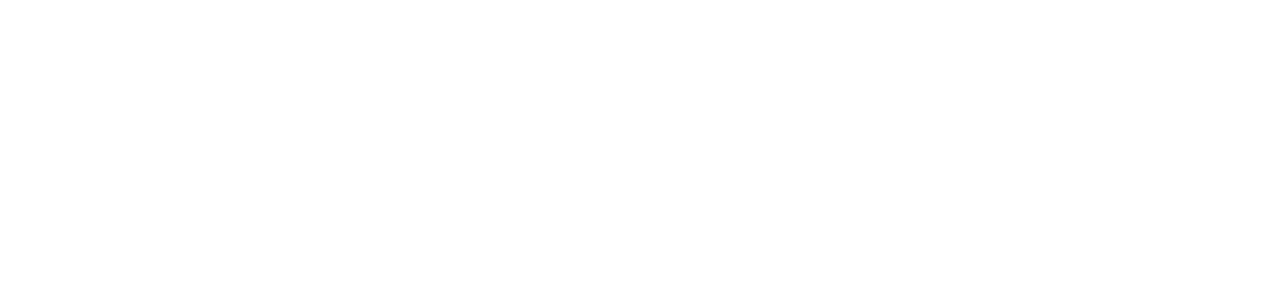
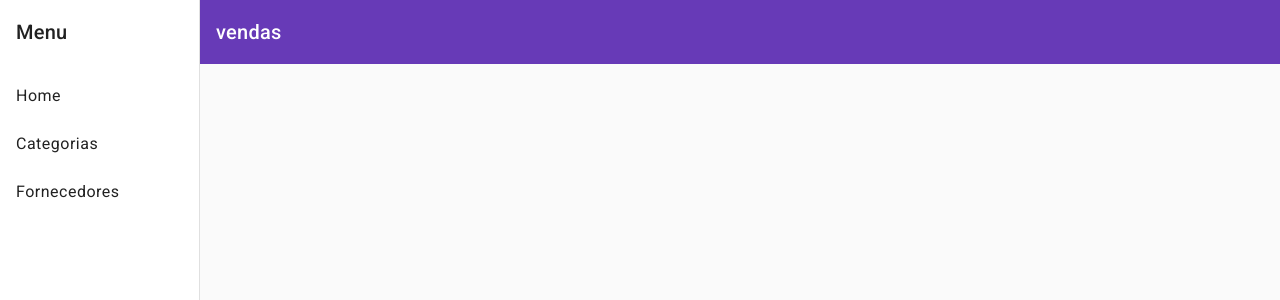
Before and after one commit to jcn-bona/vendas, an Angular app: page / in a window 1280 px wide. Shown: the top 300 px of the page. Built offline with nearby package versions, Linux system fonts and the light colour scheme.

Commit message:
separando menu

```diff
--- a/src/app/app.component.html
+++ b/src/app/app.component.html
@@ -1 +1,2 @@
-<router-outlet />
+  <app-home></app-home>
+  <router-outlet></router-outlet>
--- /dev/null
+++ b/src/app/home/home.component.css
@@ -0,0 +1,17 @@
+.sidenav-container {
+  height: 100%;
+}
+
+.sidenav {
+  width: 200px;
+}
+
+.sidenav .mat-toolbar {
+  background: inherit;
+}
+
+.mat-toolbar.mat-primary {
+  position: sticky;
+  top: 0;
+  z-index: 1;
+}
--- /dev/null
+++ b/src/app/home/home.component.html
@@ -0,0 +1,26 @@
+<mat-sidenav-container class="sidenav-container">
+  <mat-sidenav #drawer class="sidenav" fixedInViewport
+      [attr.role]="(isHandset$ | async) ? 'dialog' : 'navigation'"
+      [mode]="(isHandset$ | async) ? 'over' : 'side'"
+      [opened]="(isHandset$ | async) === false">
+    <mat-toolbar>Menu</mat-toolbar>
+    <mat-nav-list>
+      <app-menu></app-menu>
+    </mat-nav-list>
+  </mat-sidenav>
+  <mat-sidenav-content>
+    <mat-toolbar color="primary">
+      @if (isHandset$ | async) {
+        <button
+          type="button"
+          aria-label="Toggle sidenav"
+          mat-icon-button
+          (click)="drawer.toggle()">
+          <mat-icon aria-label="Side nav toggle icon">menu</mat-icon>
+        </button>
+      }
+      <span>vendas</span>
+    </mat-toolbar>
+    <!-- Add Content Here -->
+  </mat-sidenav-content>
+</mat-sidenav-container>
--- /dev/null
+++ b/src/app/home/home.component.ts
@@ -0,0 +1,34 @@
+import { Component, inject } from '@angular/core';
+import { BreakpointObserver, Breakpoints } from '@angular/cdk/layout';
+import { AsyncPipe } from '@angular/common';
+import { MatToolbarModule } from '@angular/material/toolbar';
+import { MatButtonModule } from '@angular/material/button';
+import { MatSidenavModule } from '@angular/material/sidenav';
+import { MatListModule } from '@angular/material/list';
+import { MatIconModule } from '@angular/material/icon';
+import { Observable } from 'rxjs';
+import { map, shareReplay } from 'rxjs/operators';
+import { MenuComponent } from '../menu/menu.component';
+
+@Component({
+    selector: 'app-home',
+    templateUrl: './home.component.html',
+    styleUrl: './home.component.css',
+    standalone: true,
+    imports: [
+        MatToolbarModule,
+        MatButtonModule,
+        MatSidenavModule,
+        MatListModule,
+        MatIconModule,
+        AsyncPipe,
+        MenuComponent
+    ]
+})
+export class HomeComponent {
+
+  private breakpointObserver = inject(BreakpointObserver);
+
+  isHandset$: Observable<boolean> = this.breakpointObserver.observe(Breakpoints.Handset)
+    .pipe(map(result => result.matches), shareReplay());
+}
--- /dev/null
+++ b/src/app/menu/menu.component.ts
@@ -0,0 +1,36 @@
+import { Component } from '@angular/core';
+import { MatListModule } from '@angular/material/list';
+
+interface MenuItems {
+  path: string;
+  label: string;
+}
+
+@Component({
+  selector: 'app-menu',
+  standalone: true,
+  imports: [MatListModule],
+  template: `
+    @for (item of menuItems; track item.path) {
+      <a mat-list-item [href]="item.path">{{ item.label }}</a>
+    }
+  `,
+  styles: ``
+})
+export class MenuComponent {
+
+  menuItems: Array<MenuItems> = [
+    {
+      path: '/',
+      label: 'Home'
+    },
+    {
+      path: '/categorias',
+      label: 'Categorias'
+    },
+    {
+      path: '/fornecedores',
+      label: 'Fornecedores'
+    }
+  ]
+}
--- a/tsconfig.json
+++ b/tsconfig.json
@@ -1,7 +1,7 @@
-/* To learn more about this file see: https://angular.io/config/tsconfig. */
 {
   "compileOnSave": false,
   "compilerOptions": {
+    "typeRoots": ["node_modules/@angular/material"],
     "outDir": "./dist/out-tsc",
     "strict": true,
     "noImplicitOverride": true,
```
Also changed, not shown: src/app/app.component.ts (+9 -5 lines).
